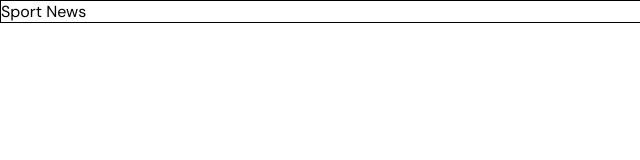
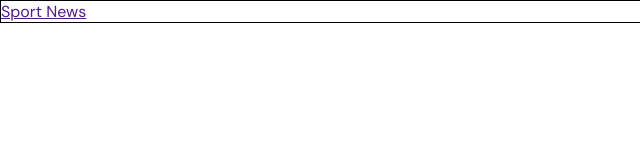
Before and after one commit to mohammadmostofa/sports-landing-page, a plain HTML site: page index.html in a window 1280 px wide. Shown: the full height of the page, 0-640 px from the left. Drawn offline with Linux system fonts and the light colour scheme.

Commit message:
reupdaded logo

```diff
--- a/index.html
+++ b/index.html
@@ -28,9 +28,13 @@
 
     <!-- nav-logo -->
      <div class="logo">
-      Sport News
+       <a href="">Sport News</a>
      </div>
 
+     <ul>
+
+
+     </ul>
 
   </nav>
 
```
